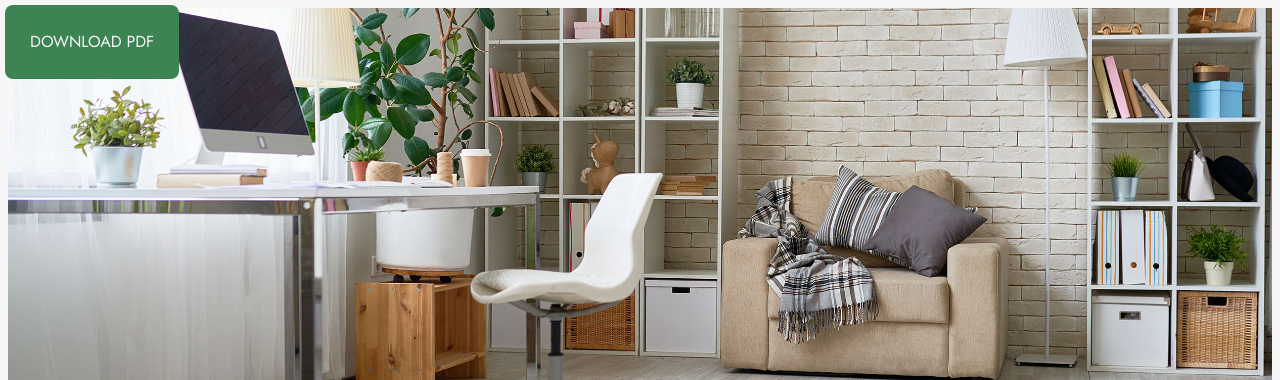
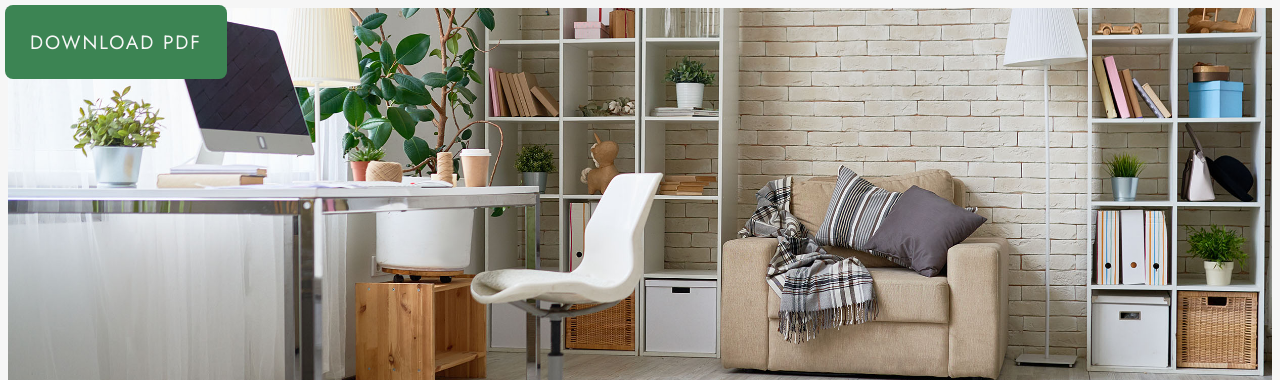
Before and after one commit to rydoesart/ry_garcia_resume, a plain HTML site: page resume.html in a window 1280 px wide. Shown: the top 380 px of the page. Drawn offline with Linux system fonts and the light colour scheme.

Commit message:
Update the syling for btn

```diff
--- a/css/styles.css
+++ b/css/styles.css
@@ -78,6 +78,12 @@ footer a:hover {
     background: #3c8453;
     color: #f6f6f6;
     text-decoration: none;
+    text-transform: uppercase;
+    font-size: 1.2rem;
+    display: inline-block;
+    padding: 7px;
+    letter-spacing: .1em;
+    border-radius: 4px;
 }
 
 .content-wrapper {
```
